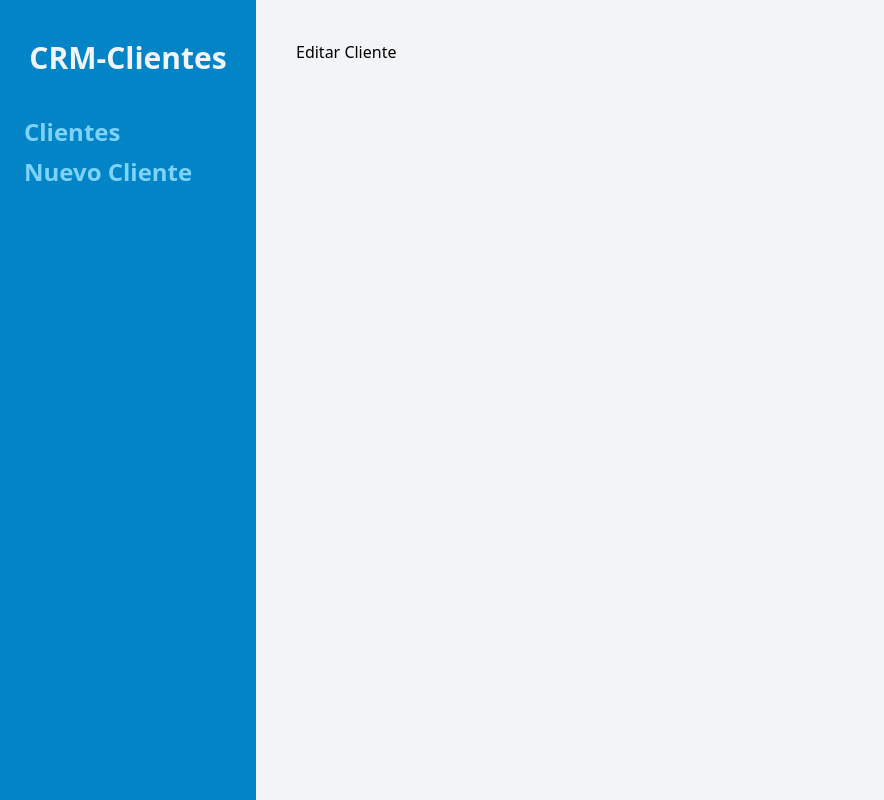
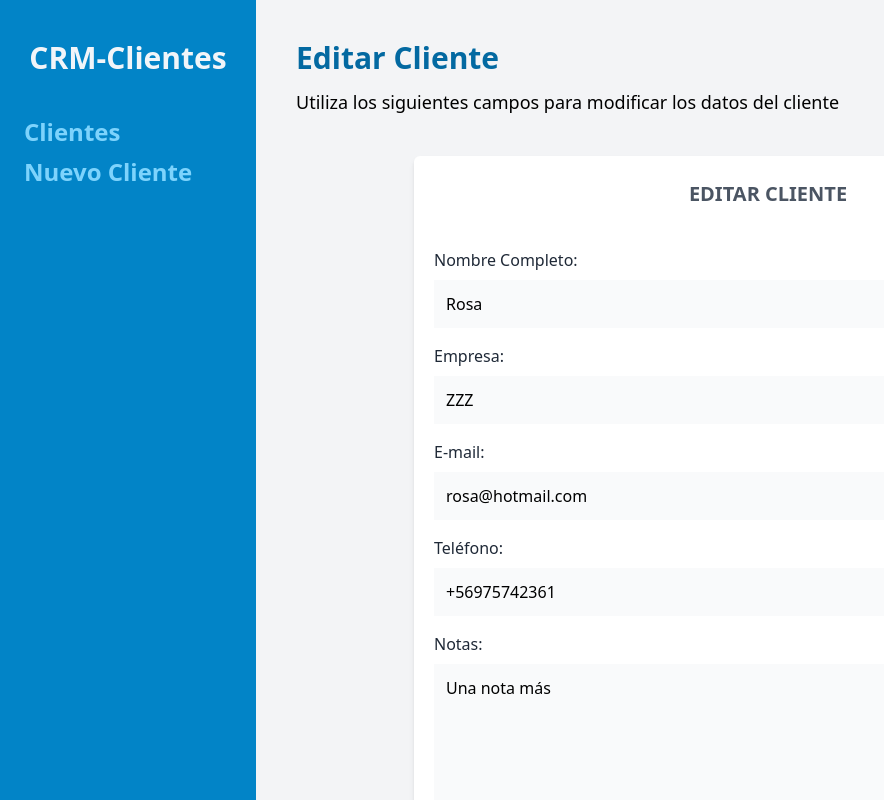
Before and after one commit to nancyh-code/crm-basic, a React (Vite) app: page /clientes/editar/1 in a window 1280 px wide. Shown: the top 800 px of the page, without its empty margins (0-884 px from the left). Built offline with nearby package versions, Linux system fonts and the light colour scheme; data requests are answered from the project's data file.

Commit message:
funcionalidad de modificar y eliminar

```diff
--- a/db.json
+++ b/db.json
@@ -1,17 +1,17 @@
 {
   "clientes": [
     {
-      "nombre": "Nancy Hernandez",
+      "nombre": "Rosa",
       "empresa": "ZZZ",
-      "email": "hernandezyanez@hotmail.com",
+      "email": "rosa@hotmail.com",
       "telefono": "+56975742361",
       "notas": "Una nota más",
       "id": 1
     },
     {
-      "nombre": "Nancy Hernandez",
+      "nombre": "Nancy ",
       "empresa": "ZZZ",
-      "email": "hernandezyanez@hotmail.com",
+      "email": "hernanz@hotmail.com",
       "telefono": "+56975742361",
       "notas": "Una nota más",
       "id": 2
@@ -41,12 +41,12 @@
       "id": 5
     },
     {
-      "nombre": "Charles",
-      "empresa": "ZZZ",
-      "email": "hernandezyanez@hotmail.com",
-      "telefono": "+56975742361",
-      "notas": "",
-      "id": 6
+      "nombre": "Juan",
+      "empresa": "Programa conmigo",
+      "email": "lupercox@gmail.com",
+      "telefono": "444444444444",
+      "notas": "Servicios en la nube",
+      "id": 8
     }
   ]
 }
--- a/src/components/Clientes.jsx
+++ b/src/components/Clientes.jsx
@@ -1,12 +1,12 @@
 import { useNavigate } from "react-router-dom";
 
-const Clientes = ({ cliente }) => {
+const Clientes = ({ cliente, handleEliminar }) => {
   const navigate = useNavigate();
 
   const { nombre, empresa, email, telefono, notas, id } = cliente;
 
   return (
-    <tr className="border-b hover:bg-gray-200">
+    <tr className="border-b hover:bg-gray-100">
       <td className="p-3">{nombre}</td>
       <td className="p-3">
         <p>
@@ -37,6 +37,7 @@ const Clientes = ({ cliente }) => {
         <button
           type="button"
           className="bg-rose-600 hover:bg-rose-700 block w-full text-white p-2 uppercase font-bold text-xs mt-2"
+          onClick={() => handleEliminar(id)}
         >
           Eliminar
         </button>
--- a/src/components/Formulario.jsx
+++ b/src/components/Formulario.jsx
@@ -3,8 +3,9 @@ import { Formik, Form, Field, ErrorMessage } from "formik";
 import * as yup from "yup";
 import { useNavigate } from "react-router-dom";
 import { string } from "yup/lib/locale";
+import Spinner from "./Spinner";
 
-const Formulario = () => {
+const Formulario = ({ cliente, isLoading }) => {
   const navigate = useNavigate();
   const nuevoClienteSchema = yup.object().shape({
     nombre: yup
@@ -22,18 +23,31 @@ const Formulario = () => {
       .positive("Número no válido")
       .min(8, "Se requieren al menos 8 digitos"),
   });
+
   const handleSubmit = async (valores) => {
     try {
+      let respuesta;
+      if (cliente.id) {
+        //Editando un registro
+        const url = `http://localhost:4000/clientes/${cliente.id}`;
+        respuesta = await fetch(url, {
+          method: "PUT",
+          body: JSON.stringify(valores),
+          headers: {
+            "Content-Type": "application/json",
+          },
+        });
+      } else {
+        //Nuevo Registro
         const url = "http://localhost:4000/clientes";
-      const respuesta = await fetch(url, {
+        respuesta = await fetch(url, {
           method: "POST",
           body: JSON.stringify(valores),
           headers: {
             "Content-Type": "application/json",
           },
         });
-
-      console.log(respuesta);
+      }
       const resultado = await respuesta.json();
       console.log(resultado);
 
@@ -43,19 +57,23 @@ const Formulario = () => {
     }
   };
 
-  return (
+  return isLoading ? (
+    <Spinner />
+  ) : (
     <div className="bg-white mt-10 px-5 py-6 rounded-md shadow-md md:w-3/4 lg-w-48 mx-auto">
-      <h2 className="text-gray-600 font-bold text-xl uppercase text-center">
-        Agregar Cliente
-      </h2>
+      <h1 className="text-gray-600 font-bold text-xl uppercase text-center">
+        {cliente?.nombre ? "Editar Cliente" : "Agregar Cliente"}
+      </h1>
       <Formik
         initialValues={{
-          nombre: "",
-          empresa: "",
-          email: "",
-          telefono: "",
-          notas: "",
+          //  Es igual al operador ternario nombre: cliente.nombre ? cliente.nombre : "",
+          nombre: cliente?.nombre ?? "",
+          empresa: cliente?.empresa ?? "",
+          email: cliente?.email ?? "",
+          telefono: cliente?.telefono ?? "",
+          notas: cliente?.notas ?? "",
         }}
+        enableReinitialize={true}
         onSubmit={async (valores, { resetForm }) => {
           await handleSubmit(valores);
           resetForm();
@@ -149,7 +167,7 @@ const Formulario = () => {
               </div>
               <input
                 type="submit"
-                value="Agregar Cliente"
+                value={cliente?.nombre ? "Editar Cliente" : "Agregar Cliente"}
                 className=" mt-5 w-full p-3 bg-sky-600 text-slate-50 font-bold uppercase text-lg "
               />
             </Form>
@@ -160,4 +178,9 @@ const Formulario = () => {
   );
 };
 
+//The defaultProps is a React component property that allows you to set default values for the props argument. If the prop property is passed, it will be changed.
+Formulario.defaultProps = {
+  cliente: {},
+  isLoading: false,
+};
 export default Formulario;
--- a/src/pages/EditarCliente.jsx
+++ b/src/pages/EditarCliente.jsx
@@ -1,10 +1,44 @@
-import React from "react";
+import { useState, useEffect } from "react";
+import { useParams } from "react-router-dom";
+import Formulario from "../components/Formulario";
 
 const EditarCliente = () => {
+  const [cliente, setCliente] = useState({});
+  const [isLoading, setIsLoading] = useState(true);
+  const { id } = useParams();
+
+  console.log(id);
+
+  useEffect(() => {
+    const obtenerClienteAPI = async () => {
+      // setIsLoading(!isLoading);
+      try {
+        const url = `http://localhost:4000/clientes/${id}`;
+        const respuesta = await fetch(url);
+        const resultado = await respuesta.json();
+        setCliente(resultado);
+      } catch (error) {
+        console.log(error);
+      }
+
+      setIsLoading(!isLoading);
+    };
+
+    obtenerClienteAPI();
+  }, []);
+
   return (
-    <div>
-      <h1>Editar Cliente</h1>
-    </div>
+    <>
+      <h1 className="font-black text-3xl text-sky-700">Editar Cliente</h1>
+      <p className="mt-3 text-lg">
+        Utiliza los siguientes campos para modificar los datos del cliente
+      </p>
+      {cliente?.nombre ? (
+        <Formulario cliente={cliente} isLoading={isLoading} />
+      ) : (
+        <p className="text-red-500">Error: Cliente ID no registrado</p>
+      )}
+    </>
   );
 };
 
--- a/src/pages/Inicio.jsx
+++ b/src/pages/Inicio.jsx
@@ -18,6 +18,27 @@ const Inicio = () => {
     obtenerClientesAPI();
   }, []);
 
+  const handleEliminar = async (id) => {
+    const confirmar = confirm(
+      "¿Seguro que deseas eliminar el registro del cliente?"
+    );
+    if (confirmar) {
+      try {
+        const url = `http://localhost:4000/clientes/${id}`;
+        const respuesta = await fetch(url, {
+          method: "DELETE",
+        });
+        await respuesta.json();
+        const arrayClientes = clientes.filter((cliente) => cliente.id !== id);
+        setClientes(arrayClientes);
+      } catch (error) {
+        console.log(error);
+      }
+    }
+    console.log(confirmar);
+    // setClientes([]);
+  };
+
   return (
     <>
       <h1 className="font-black text-3xl text-sky-700">Clientes</h1>
@@ -33,7 +54,11 @@ const Inicio = () => {
         </thead>
         <tbody>
           {clientes.map((cliente) => (
-            <Clientes key={cliente.id} cliente={cliente} />
+            <Clientes
+              key={cliente.id}
+              cliente={cliente}
+              handleEliminar={handleEliminar}
+            />
           ))}
         </tbody>
       </table>
--- a/src/pages/VerCliente.jsx
+++ b/src/pages/VerCliente.jsx
@@ -7,7 +7,9 @@ const VerCliente = () => {
   const [cliente, setCliente] = useState({});
   const [isLoading, setIsLoading] = useState(true);
   const { id } = useParams();
+
   console.log(id);
+
   useEffect(() => {
     const obtenerClienteAPI = async () => {
       // setIsLoading(!isLoading);
```
Lines whose indentation alone changed are shown as unchanged.
